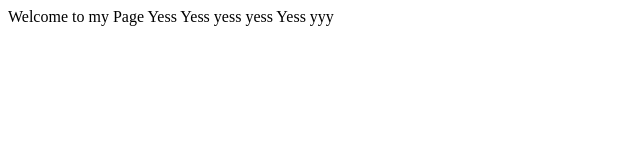
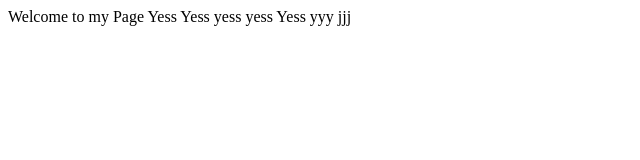
Before and after one commit to abhilashkar2001/simple-html, a plain HTML site: page index.html in a window 1280 px wide. Shown: the full height of the page, 0-640 px from the left. Drawn offline with Linux system fonts and the light colour scheme.

Commit message:
Update index.html

```diff
--- a/index.html
+++ b/index.html
@@ -7,6 +7,6 @@
   </head>
   <body>
     Welcome to my Page
-    Yess Yess yess yess Yess yyy
+    Yess Yess yess yess Yess yyy jjj
   </body>
 </html>
```
